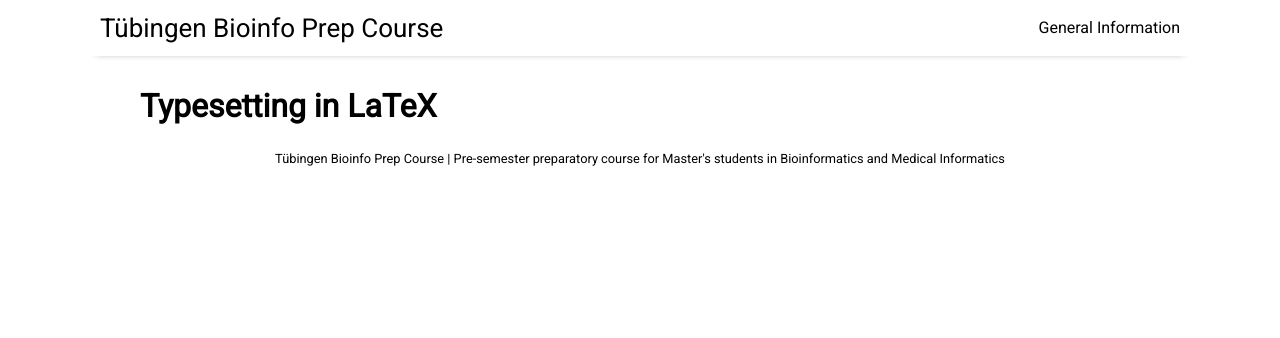
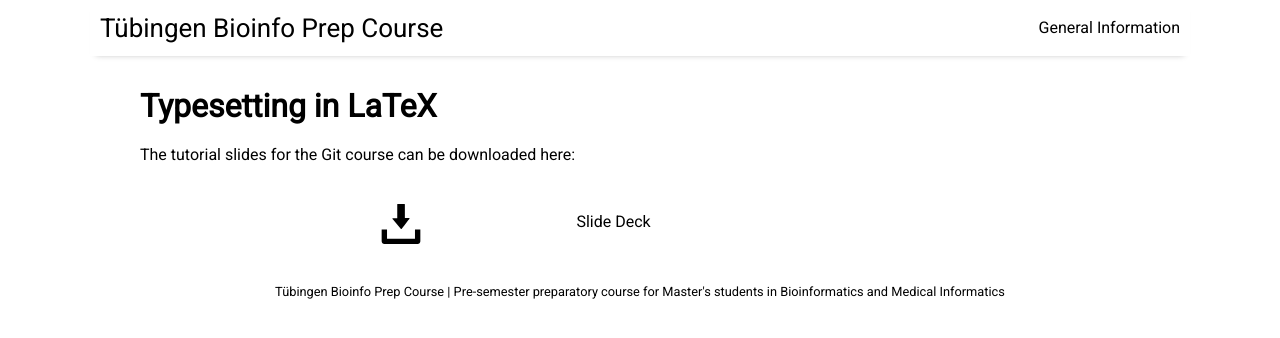
Before and after one commit to BioInfPrep/bioinfprep.github.io, a Jekyll site: the page built from _posts/0600-01-01-latex.md, in a window 1280 px wide. Shown: the top 338 px of the page. Built offline with Jekyll 4.4.1, drawn with Linux system fonts in a browser that asks for light colours; nearby versions of some CDN libraries.

Commit message:
Add more slides, small updates

```diff
--- a/_posts/0600-01-01-latex.md
+++ b/_posts/0600-01-01-latex.md
@@ -2,7 +2,13 @@
 layout: post
 title: "Typesetting in LaTeX"
 author: "Paul Le"
-categories: hidden
+categories: topic
 tags: [topic]
 image: typesetting.jpg
 ---
+
+The tutorial slides for the Git course can be downloaded here:
+
+<table style="border-collapse: collapse; border:none; max-width:800px; margin:auto">
+<tr><td style="border:none"><a href="/assets/slides/BioInfPrep_LaTeX.pdf"><img style="width:40px;" src="/assets/img/save-file.svg" alt="download"/></a></td><td style="border:none">Slide Deck</td></tr>
+</table>
```
Also changed, not shown: _posts/0700-01-01-git.md (+7 -1 lines), _posts/0900-01-01-general-information.md (+1 -1 lines), 2 other files.
